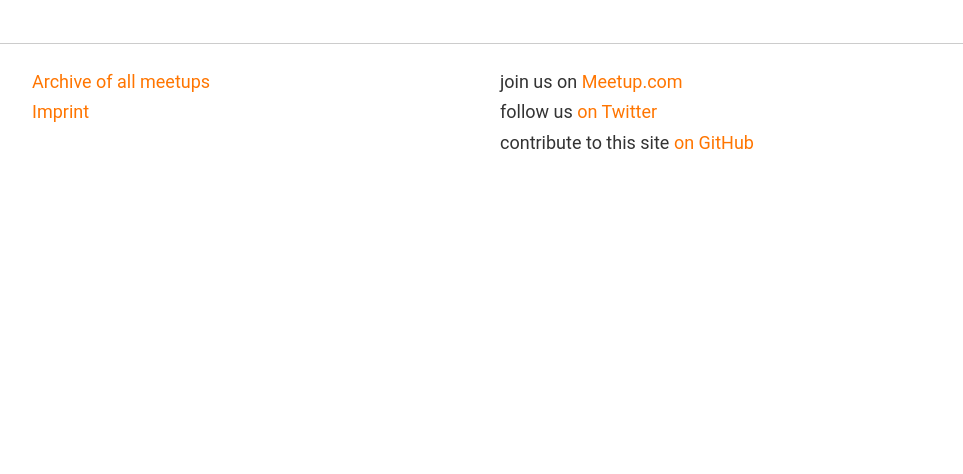
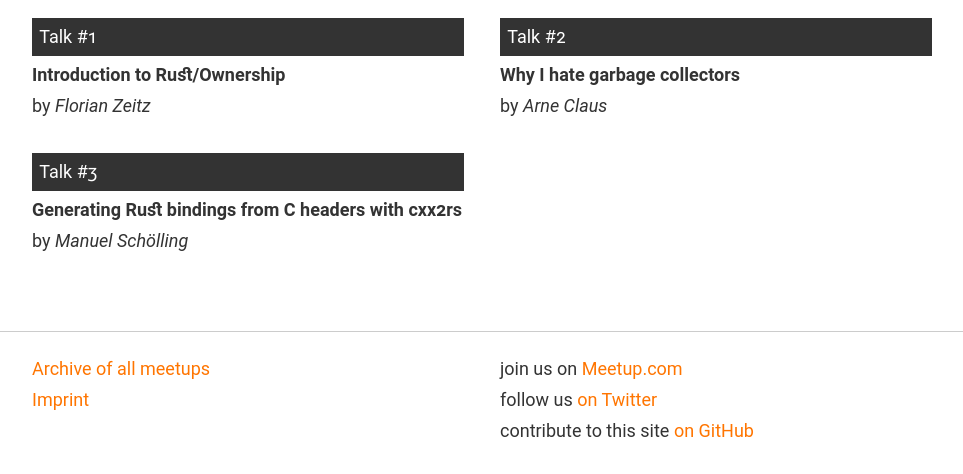
Before and after one commit to Rustaceans/rust-cologne, a Jekyll site: the page built from _posts/2015-10-28-second-meetup.md, in a window 1280 px wide. Shown: the part 548-1022 px from the top of the page, without its empty margins (158-1121 px from the left). Built offline with Jekyll 4.4.1, drawn with Linux system fonts in a browser that asks for light colours; before the commit the page ends 900 px from its top, so only the background shows below that.

Commit message:
Add Talks of Second Meetup

```diff
--- a/_posts/2015-10-28-second-meetup.md
+++ b/_posts/2015-10-28-second-meetup.md
@@ -7,4 +7,11 @@ location:
   name: "Chaos Computer Club Cologne (c4) e.V."
   street: "Heliosstr. 6a"
   city: Köln
+talks:
+- title: "Introduction to Rust/Ownership"
+  speaker: "Florian Zeitz"
+- title: "Why I hate garbage collectors"
+  speaker: "Arne Claus"
+- title: "Generating Rust bindings from C headers with cxx2rs"
+  speaker: "Manuel Schölling"
 ---
```
